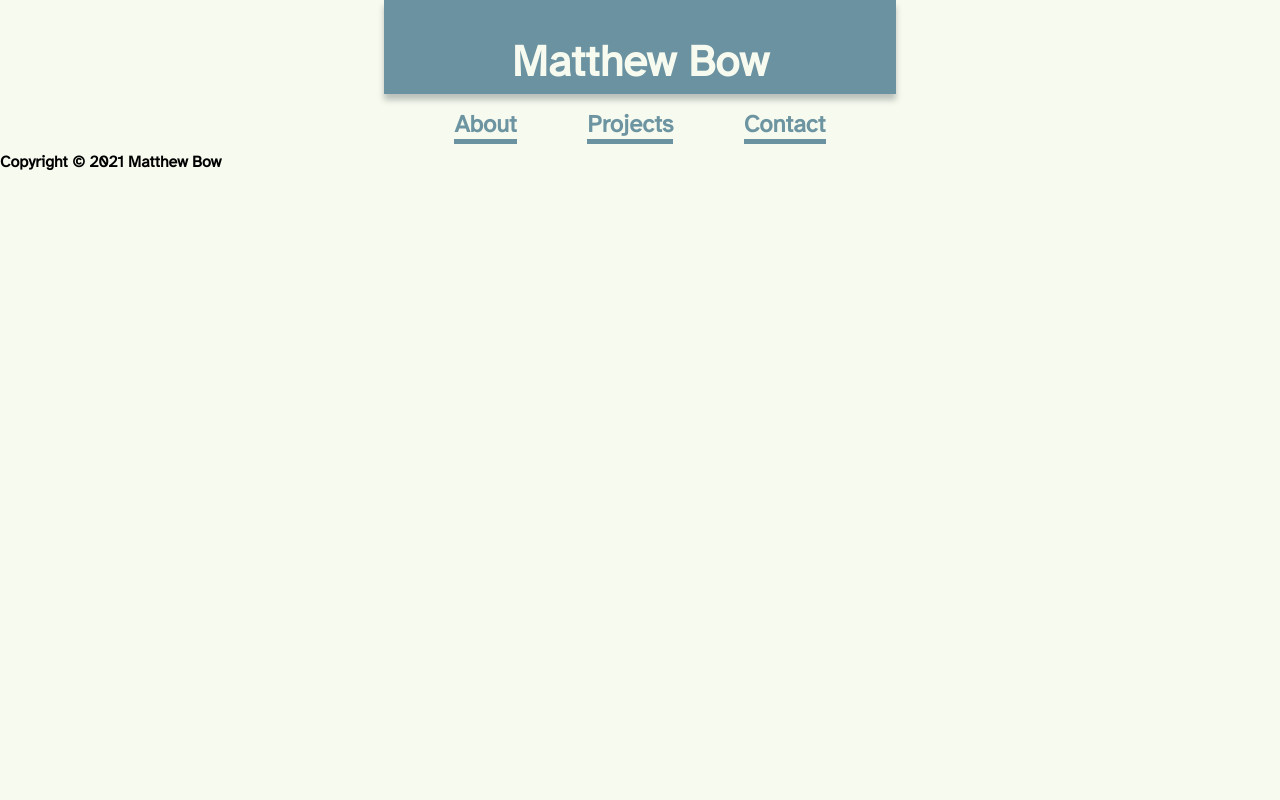
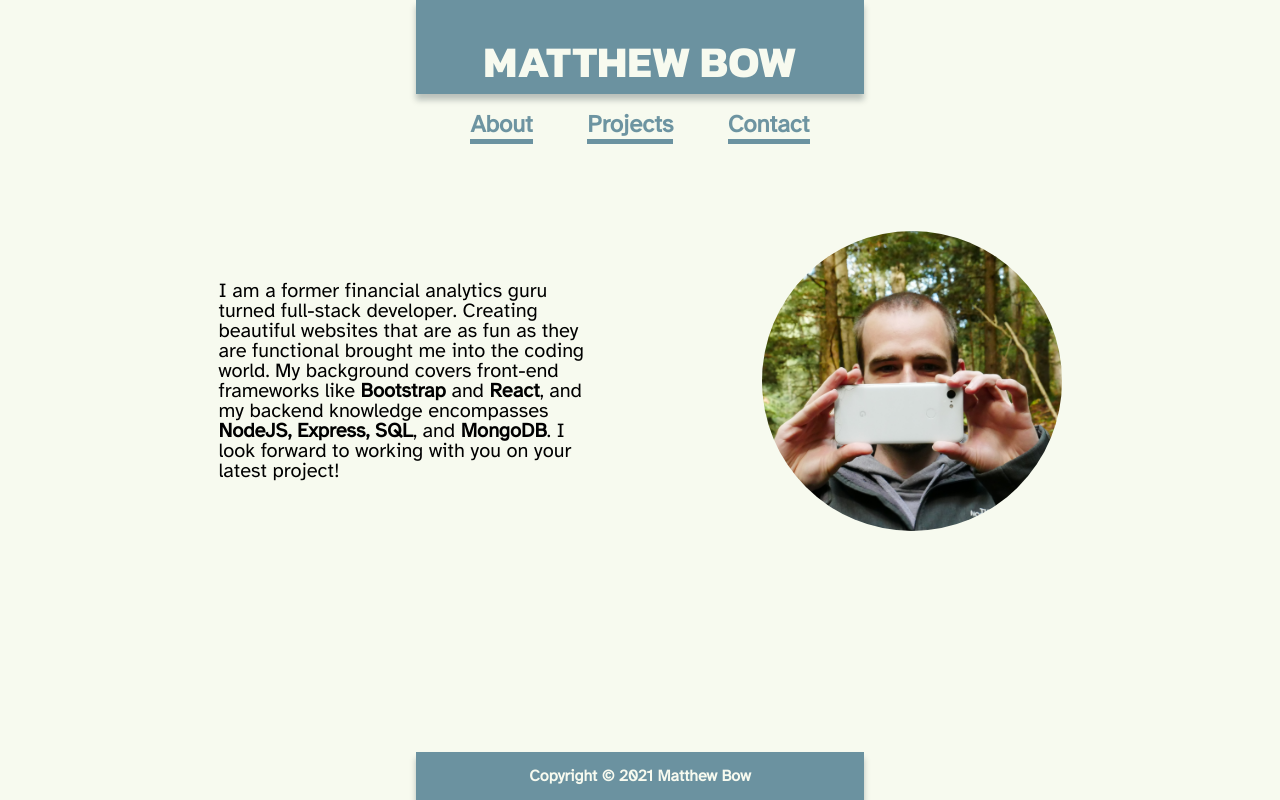
Before and after one commit to mdbow22/Portfolio, a plain HTML site: page index.html in a window 1280 px wide. Drawn offline with Linux system fonts and the light colour scheme.

Commit message:
Coded about section and footer. Added in new font for headers

```diff
--- a/assets/style.css
+++ b/assets/style.css
@@ -1,4 +1,4 @@
-@import url('https://fonts.googleapis.com/css2?family=Atkinson+Hyperlegible&display=swap');
+@import url('https://fonts.googleapis.com/css2?family=Atkinson+Hyperlegible&family=Kanit:wght@400;700&display=swap');
 :root {
     --offWhite: rgba(247, 250, 239, 1);
     --fadedGreen: #AEC3B0;
@@ -15,11 +15,13 @@ body {
 }
 
 header {
-    margin: 0 auto;
-    width: 40%;
+    margin: 0 auto 20px auto;
+    width: 35%;
 }
 
 header h1 {
+    font-family: 'Kanit', sans-serif;
+    text-transform: uppercase;
     color: var(--offWhite);
     font-size: 2.75em;
     text-align: center;
@@ -47,7 +49,71 @@ nav ul li a {
     border-bottom: 5px solid var(--steelTeal);
 }
 
+main {
+    width: 80%;
+    max-width: 992px;
+    margin: 0 auto;
+}
+
+h2 {
+    font-size: 2em;
+    margin-bottom: 25px;
+    font-family: 'Kanit', sans-serif;
+}
+
+#about {
+    visibility: hidden;
+}
+
+.aboutFlex {
+    display: flex;
+    justify-content: space-between;
+    align-items: center;
+    width: 85%;
+    margin: 0 auto;
+}
+
+.aboutFlex img {
+    width: 300px;
+    height: 300px;
+    border-radius: 150px;
+}
+
+.aboutFlex p {
+    flex-basis: 30ch;
+    flex-grow: 0;
+    padding-right: 20px;
+}
+
+article p {
+    font-size: 1.25em;
+}
+
+footer {
+    display: flex;
+    justify-content: center;
+    align-items: center;
+    margin-top: 20px;
+    width: 100%;
+    position: absolute;
+    bottom: 0;
+}
+
+footer h3 {
+    width: 35%;
+    color: var(--offWhite);
+    text-align: center;
+    padding-bottom: 40px;
+    padding: 0 5px;
+    line-height: 300%;
+    background-color: var(--steelTeal);
+    box-shadow: 0px 6px 6px rgba(1, 22, 30, 0.25);
+}
+
 @media screen and (max-width: 768px) {
+    h2 {
+        text-align: center;
+    }
     header {
         width: 100%;
     }
@@ -64,4 +130,9 @@ nav ul li a {
         border-bottom: none;
         display: block;
     }
+    .aboutFlex {
+        flex-direction: column-reverse;
+        justify-content: center;
+        align-items: center;
+    }
 }
--- a/index.html
+++ b/index.html
@@ -25,7 +25,15 @@
         </nav>
     </header>
     <main>
-
+        <section>
+            <h2 id="about">About</h2>
+            <article class="aboutFlex">
+                <p>
+                    I am a former financial analytics guru turned full-stack developer. Creating beautiful websites that are as fun as they are functional brought me into the coding world. My background covers front-end frameworks like <strong>Bootstrap</strong>                    and <strong>React</strong>, and my backend knowledge encompasses <strong>NodeJS, Express, SQL</strong>, and <strong>MongoDB</strong>. I look forward to working with you on your latest project!
+                </p>
+                <img src="./assets/images/profileImageSquare.jpg" alt="picture of Matt holding his phone" />
+            </article>
+        </section>
     </main>
     <footer>
         <h3>Copyright &copy; 2021 Matthew Bow</h3>
```
Also changed, not shown: assets/images/profileImageSquare.jpg (added), 1 other file.
